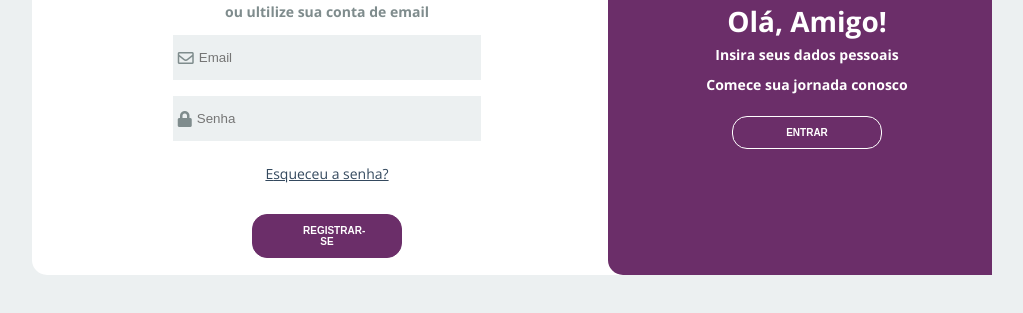
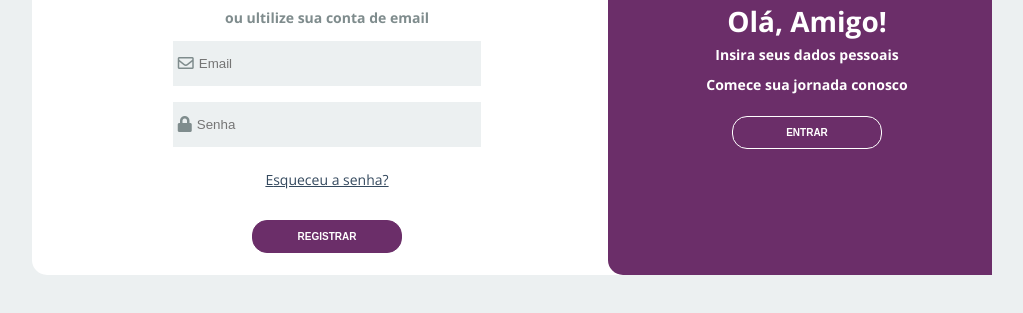
Before and after one commit to castronicolau/Login, a plain HTML site: page login.html in a window 1280 px wide. Shown: the part 325-638 px from the top of the page, without its empty margins (128-1151 px from the left). Drawn offline with nearby package versions, Linux system fonts and the light colour scheme.

Commit message:
trabalho finalizado

```diff
--- a/css/style.css
+++ b/css/style.css
@@ -78,7 +78,7 @@ body{
     text-transform: uppercase;
     color:#fff;
     font-size: 10px;
-    padding: 10px 50px;
+    padding: 10px 30px;
     cursor: pointer;
     font-weight: bold;
     width: 150px;
--- a/login.html
+++ b/login.html
@@ -97,7 +97,7 @@
                     </label>
 
                     <a class="password" href="#">Esqueceu a senha?</a>
-                    <button class="btn btn-second">Registrar-se</button>
+                    <button class="btn btn-second">Registrar</button>
                 </form>
             </div>
         </div>
```
